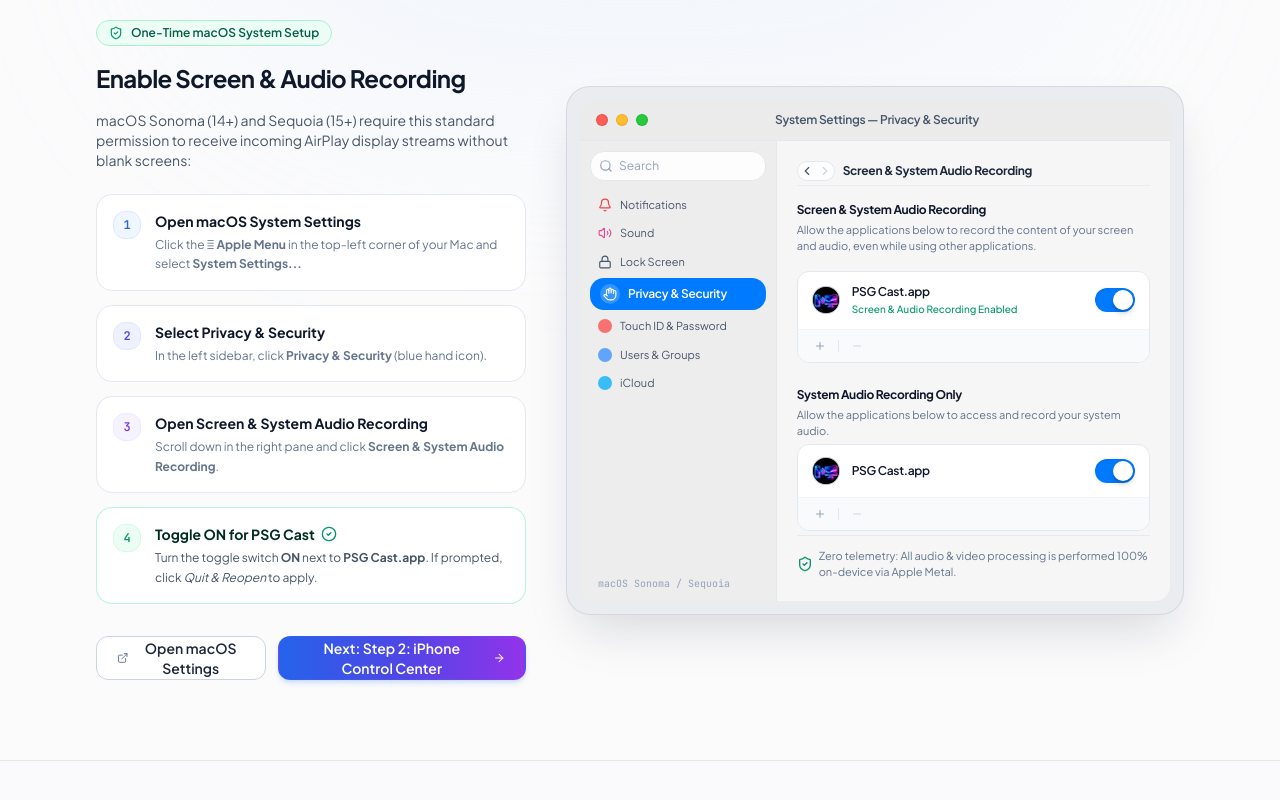
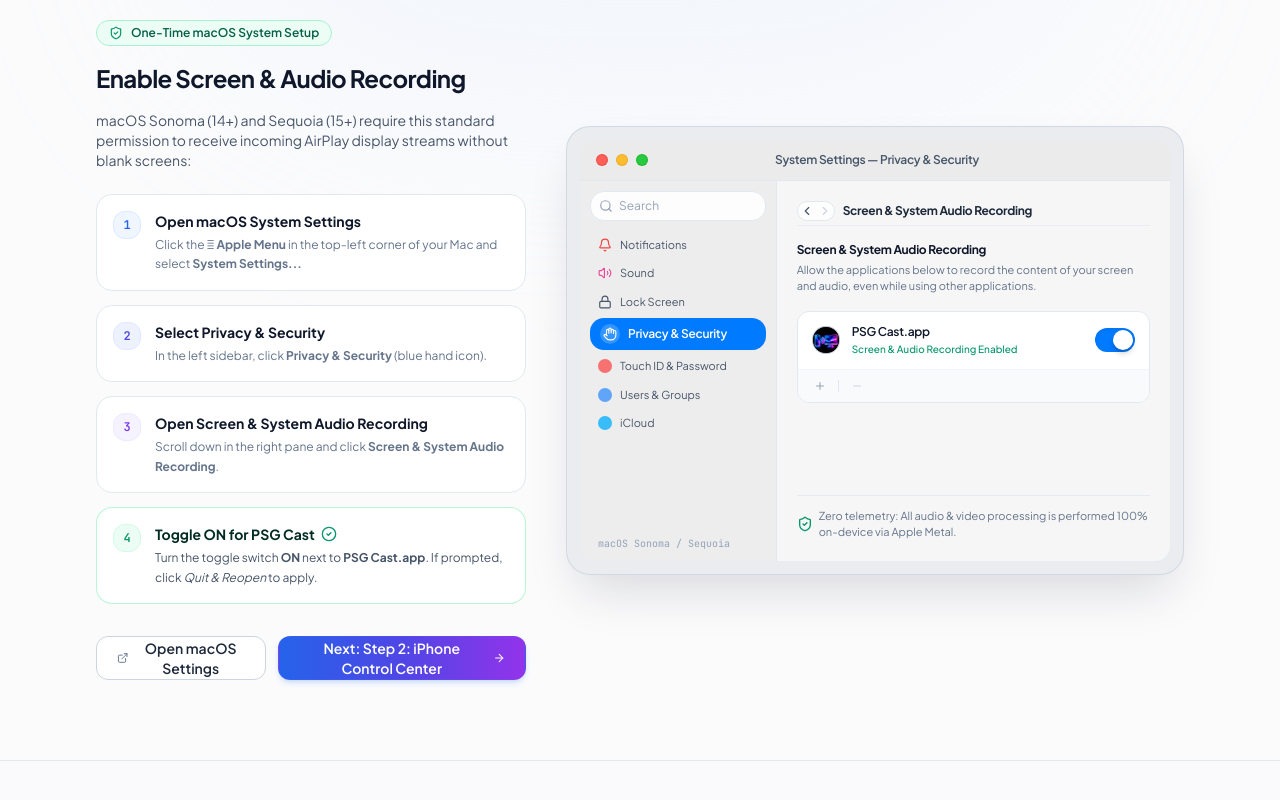
Before and after one commit to alokrathaur/PSGCastWebApp, a React (Vite) app: page / in a window 1280 px wide. Shown: the part 11186-11986 px from the top of the page. Built offline with nearby package versions, Linux system fonts and the light colour scheme; no server answers.

Commit message:
Remove System Audio Recording Only section from permissions guide

```diff
--- a/src/components/home/AirPlayPermissionGuide.tsx
+++ b/src/components/home/AirPlayPermissionGuide.tsx
@@ -204,7 +204,7 @@
                   </div>
 
                   {/* macOS Split View Body */}
-                  <div className="grid grid-cols-12 min-h-[460px]">
+                  <div className="grid grid-cols-12 min-h-[380px]">
                     {/* Left Sidebar */}
                     <div className="col-span-4 bg-[#EBEBEB]/80 border-r border-slate-200/80 p-2.5 flex flex-col justify-between select-none hidden sm:flex">
                       <div className="space-y-1">
@@ -319,55 +319,6 @@
                             >
                               <Minus className="w-3 h-3" />
                             </button>
-                          </div>
-                        </div>
-
-                        {/* System Audio Recording Only Subsection */}
-                        <div className="pt-2 space-y-1">
-                          <h4 className="text-xs font-bold text-slate-900 tracking-tight">
-                            System Audio Recording Only
-                          </h4>
-                          <p className="text-[11px] text-slate-500 leading-normal">
-                            Allow the applications below to access and record your system audio.
-                          </p>
-
-                          <div className="rounded-xl border border-slate-200 bg-white overflow-hidden shadow-xs mt-1.5">
-                            <div className="px-3.5 py-3 flex items-center justify-between">
-                              <div className="flex items-center gap-3">
-                                <img
-                                  src="/assets/icon_app.png"
-                                  alt="PSG Cast Icon"
-                                  onError={(e) => {
-                                    (e.currentTarget as HTMLImageElement).src = "/logo.png";
-                                  }}
-                                  className="w-7 h-7 rounded-lg object-contain shadow-xs border border-slate-200/80 bg-slate-900"
-                                />
-                                <span className="text-xs font-semibold text-slate-900 tracking-tight">
-                                  PSG Cast.app
-                                </span>
-                              </div>
-
-                              <div className="w-10 h-6 bg-[#007AFF] rounded-full p-0.5 flex items-center justify-end shadow-inner cursor-default">
-                                <div className="w-5 h-5 bg-white rounded-full shadow-md shadow-black/20" />
-                              </div>
-                            </div>
-
-                            <div className="px-3 py-1.5 bg-[#F9FAFB] border-t border-slate-100 flex items-center gap-2">
-                              <button
-                                type="button"
-                                className="p-1 rounded text-slate-400 hover:text-slate-600 transition-colors"
-                              >
-                                <Plus className="w-3 h-3" />
-                              </button>
-                              <div className="w-[1px] h-3 bg-slate-200" />
-                              <button
-                                type="button"
-                                className="p-1 rounded text-slate-300"
-                                disabled
-                              >
-                                <Minus className="w-3 h-3" />
-                              </button>
-                            </div>
                           </div>
                         </div>
                       </div>
```
